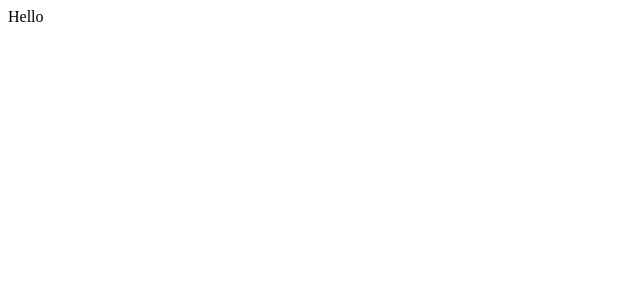
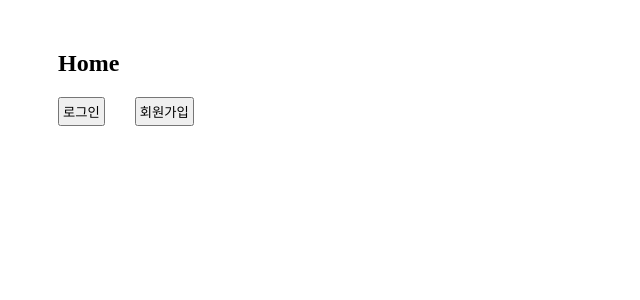
Before and after one commit to wjstjdus96/wanted-pre-onboarding-frontend, a React (Create React App) app in the folder client/: page / in a window 1280 px wide. Shown: the top 300 px of the page, without its empty margins (0-640 px from the left). Built offline with nearby package versions, Linux system fonts and the light colour scheme.

Commit message:
feat: 홈에 로그인, 회원가입 버튼 추가

```diff
--- a/client/src/App.js
+++ b/client/src/App.js
@@ -1,5 +1,23 @@
+import { Routes, Route } from "react-router-dom";
+import Home from "./pages/Home";
+import styled from "styled-components";
+import Login from "./pages/Login";
+import SignUp from "./pages/SignUp";
+
+const Wrapper = styled.div`
+  margin: 50px;
+`;
+
 function App() {
-  return <div>Hello</div>;
+  return (
+    <Wrapper>
+      <Routes>
+        <Route path="/" element={<Home />} />
+        <Route path="/signin" element={<Login />} />
+        <Route path="/signup" element={<SignUp />} />
+      </Routes>
+    </Wrapper>
+  );
 }
 
 export default App;
--- a/client/src/index.js
+++ b/client/src/index.js
@@ -1,16 +1,13 @@
 import React from "react";
 import ReactDOM from "react-dom/client";
 import App from "./App";
-import reportWebVitals from "./reportWebVitals";
+import { BrowserRouter } from "react-router-dom";
 
 const root = ReactDOM.createRoot(document.getElementById("root"));
 root.render(
   <React.StrictMode>
-    <App />
+    <BrowserRouter>
+      <App />
+    </BrowserRouter>
   </React.StrictMode>
 );
-
-// If you want to start measuring performance in your app, pass a function
-// to log results (for example: reportWebVitals(console.log))
-// or send to an analytics endpoint. Learn more: https://bit.ly/CRA-vitals
-reportWebVitals();
--- /dev/null
+++ b/client/src/pages/Home.js
@@ -0,0 +1,29 @@
+import styled from "styled-components";
+import { Link } from "react-router-dom";
+
+const Buttons = styled.div`
+  display: flex;
+  gap: 30px;
+  button {
+    padding: 3px;
+    text-decoration: none;
+  }
+`;
+
+function Home() {
+  return (
+    <div>
+      <h2>Home</h2>
+      <Buttons>
+        <Link to="/signin">
+          <button>로그인</button>
+        </Link>
+        <Link to="/signup">
+          <button>회원가입</button>
+        </Link>
+      </Buttons>
+    </div>
+  );
+}
+
+export default Home;
--- /dev/null
+++ b/client/src/pages/Login.js
@@ -0,0 +1,5 @@
+function Login() {
+  return <div></div>;
+}
+
+export default Login;
--- /dev/null
+++ b/client/src/pages/SignUp.js
@@ -0,0 +1,5 @@
+function SignUp() {
+  return <div></div>;
+}
+
+export default SignUp;
--- a/client/src/reportWebVitals.js
+++ /dev/null
@@ -1,13 +0,0 @@
-const reportWebVitals = onPerfEntry => {
-  if (onPerfEntry && onPerfEntry instanceof Function) {
-    import('web-vitals').then(({ getCLS, getFID, getFCP, getLCP, getTTFB }) => {
-      getCLS(onPerfEntry);
-      getFID(onPerfEntry);
-      getFCP(onPerfEntry);
-      getLCP(onPerfEntry);
-      getTTFB(onPerfEntry);
-    });
-  }
-};
-
-export default reportWebVitals;
```
